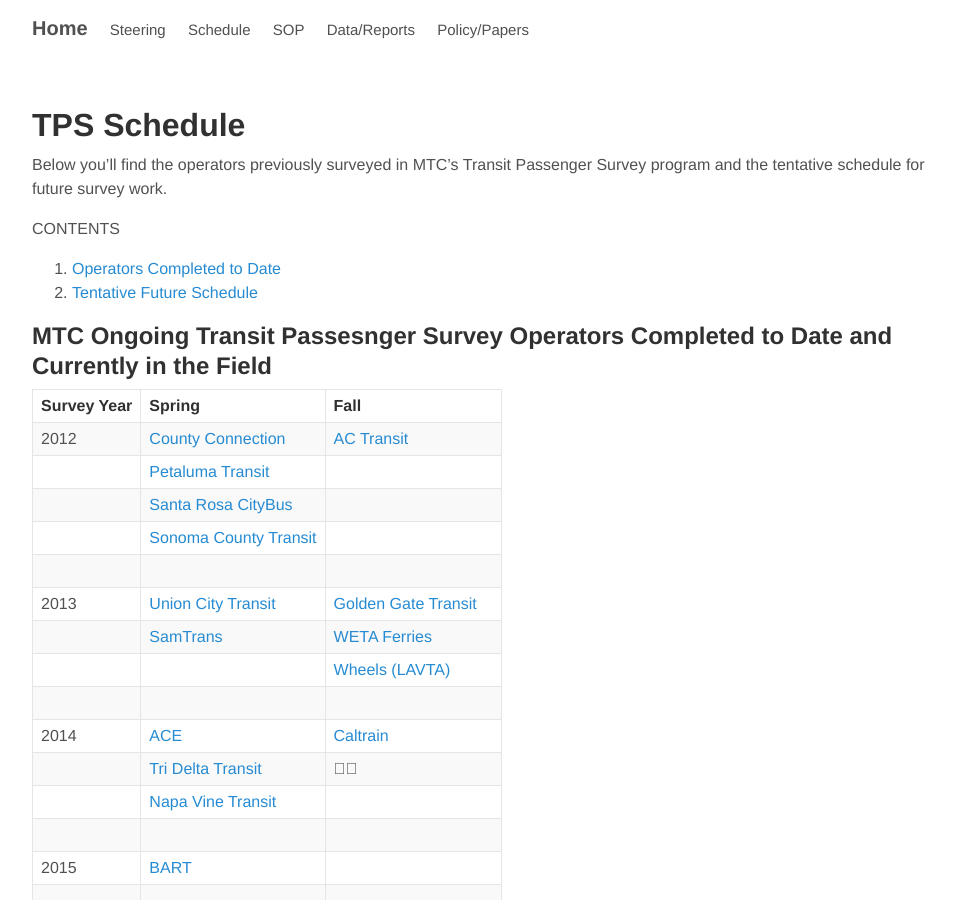
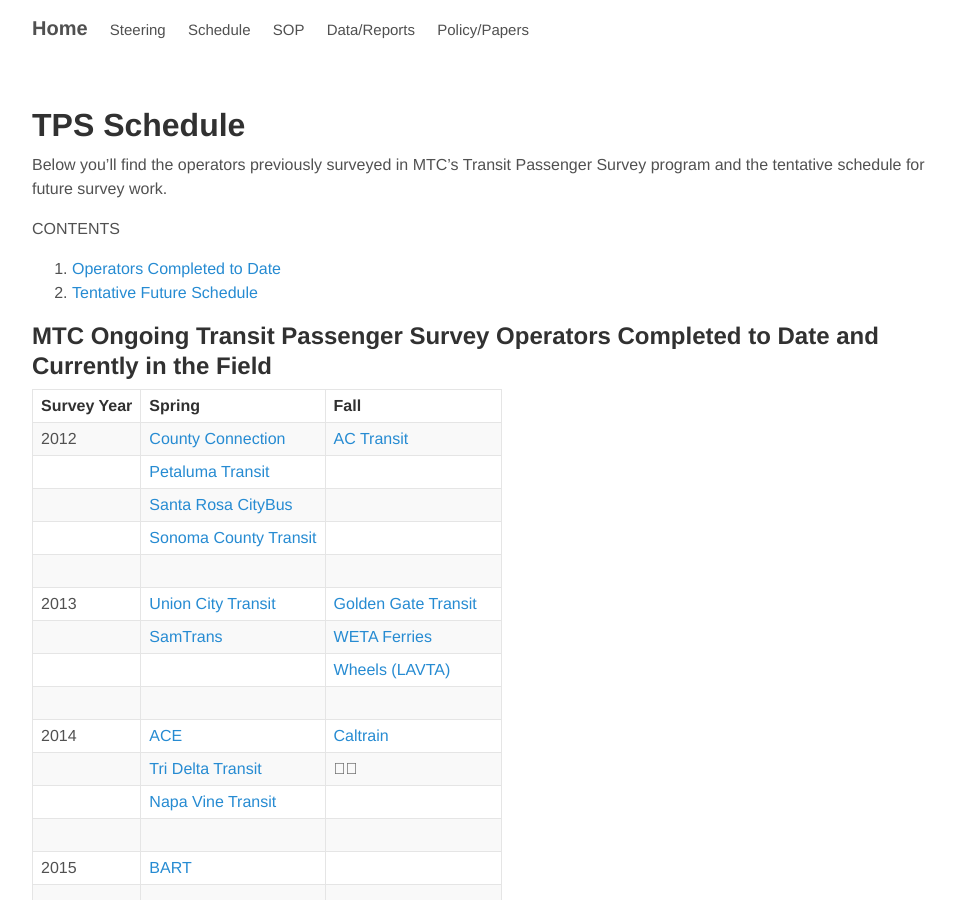
Before and after one commit to BayAreaMetro/transit-passenger-surveys, a Jekyll site: the page built from schedule.md, in a window 1280 px wide and 900 px high. Shown: the whole window, without its empty margins (144-1100 px from the left). Built offline with Jekyll 4.4.1, drawn with Linux system fonts in a browser that asks for light colours; nearby versions of some CDN libraries; library files that are not in the unit come from our copies.

Commit message:
Correct misspelling

```diff
--- a/schedule.md
+++ b/schedule.md
@@ -9,11 +9,11 @@
 
 CONTENTS
 
-1. [Operators Completed to Date](#mtc-ongoing-transit-passenger-survey-tentative-operators)
-2. [Tentative Future Schedule](#mtc-ongoing-transit-passenger-survey-tentative)
+1. [Operators Completed to Date](#mtc-ongoing-transit-passenger-survey-tentative-operators-completed-to-date-and-currently-in-the-field)
+2. [Tentative Future Schedule](#mtc-ongoing-transit-passenger-survey-tentative-future-schedule)
 
 
-## MTC Ongoing Transit Passesnger Survey Operators Completed to Date and Currently in the Field
+## MTC Ongoing Transit Passenger Survey Operators Completed to Date and Currently in the Field
 
 | **Survey Year**| **Spring**                                                                                        | **Fall**                                                                          |
 |:---------------|:--------------------------------------------------------------------------------------------------|:----------------------------------------------------------------------------------|
```
